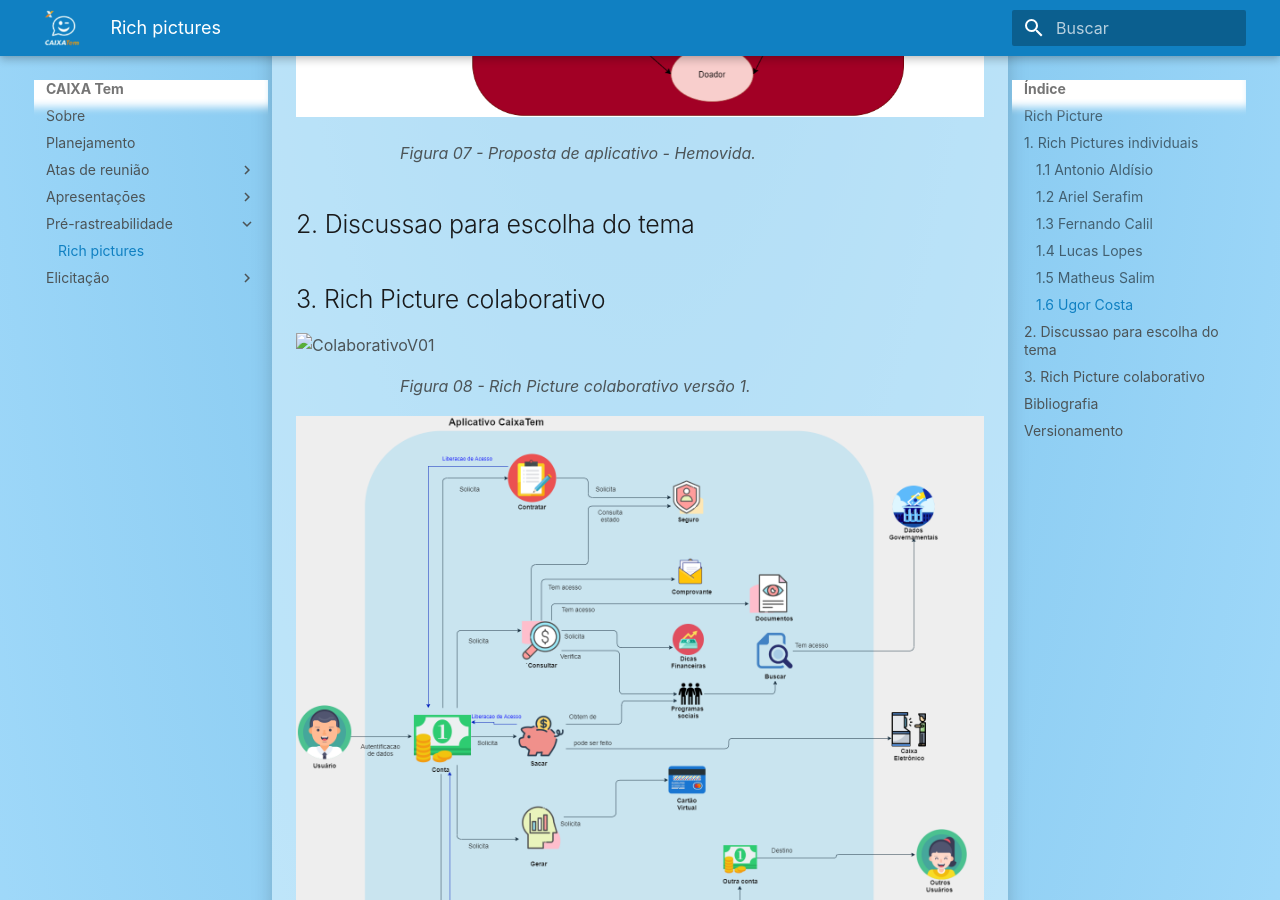
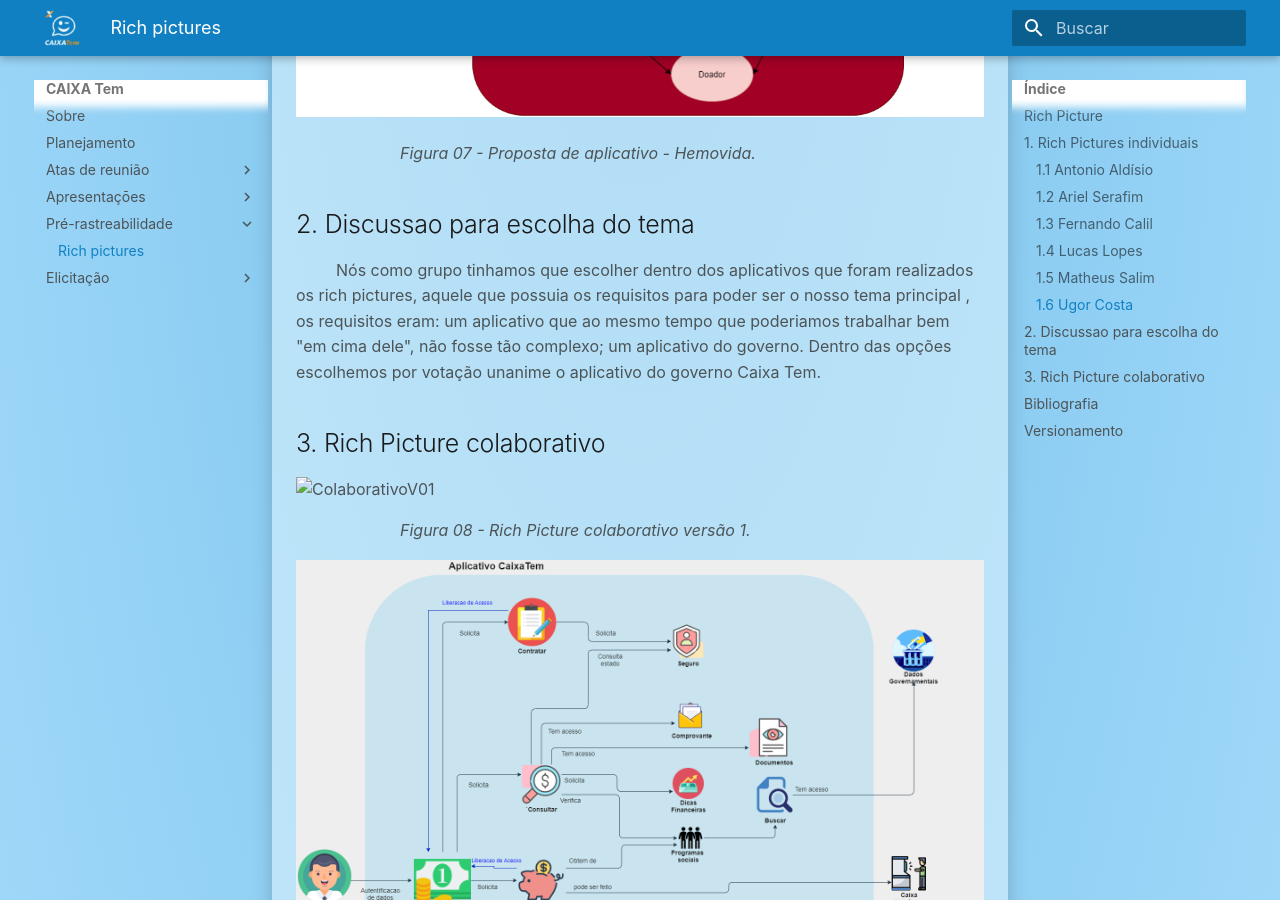
Before and after one commit to AntonioAldisio/2021.1-Caixa_Tem, an MkDocs documentation site: the page built from docs/PreRastreabilidade/rich_pictures.md, in a window 1280 px wide and 900 px high, scrolled down 2858 px. Built offline with MkDocs 1.6.1 and Material for MkDocs 9.7.7, drawn with Linux system fonts in a browser that asks for light colours; some web fonts are replaced.

Commit message:
Update rich_pictures.md

```diff
--- a/docs/PreRastreabilidade/rich_pictures.md
+++ b/docs/PreRastreabilidade/rich_pictures.md
@@ -41,6 +41,8 @@
 <figcaption>Figura 07 - Proposta de aplicativo - Hemovida.  </figcaption>
 
 ## 2. Discussao para escolha do tema
+<p style="text-indent: 40px; align="justify"> Nós como grupo tinhamos que escolher dentro dos aplicativos que foram realizados os rich pictures, aquele que possuia os requisitos para poder ser o nosso tema principal , os requisitos eram: um aplicativo que ao mesmo tempo que poderiamos trabalhar bem "em cima dele", não fosse tão complexo; um aplicativo do governo. Dentro das opções escolhemos por votação unanime o aplicativo do governo Caixa Tem.
+<br></p>
 
 ## 3. Rich Picture colaborativo
 
```
